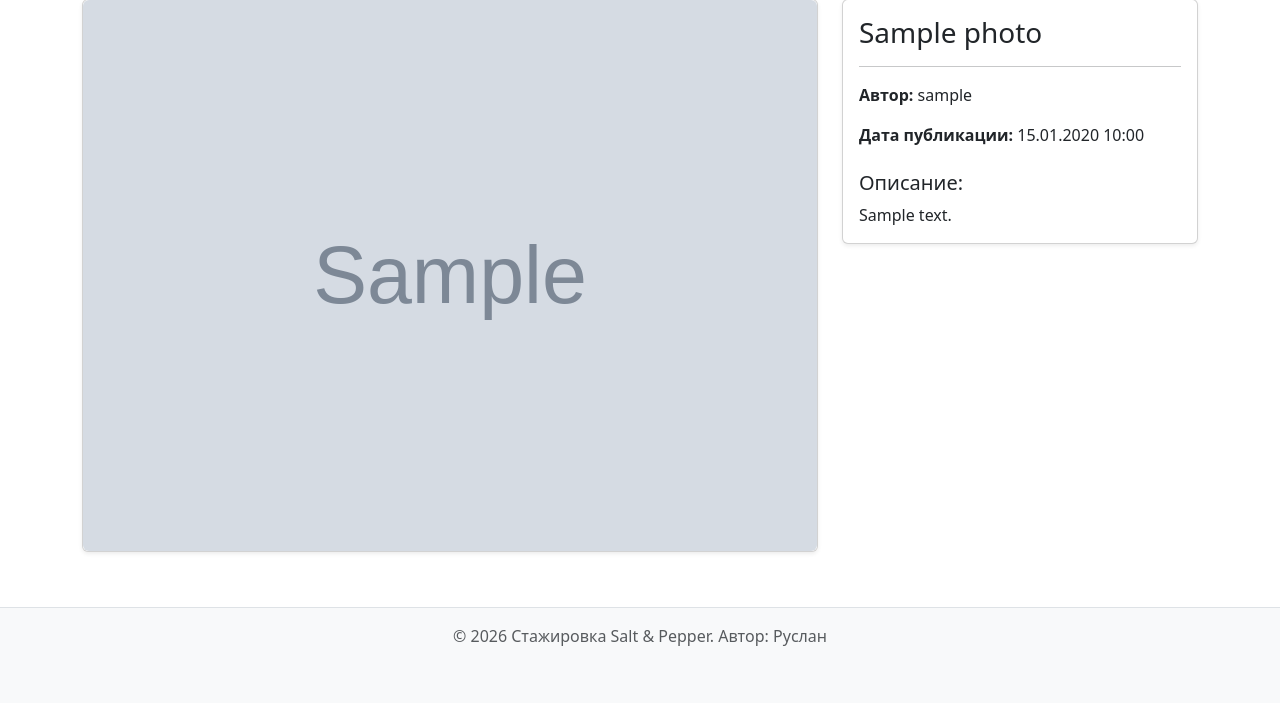
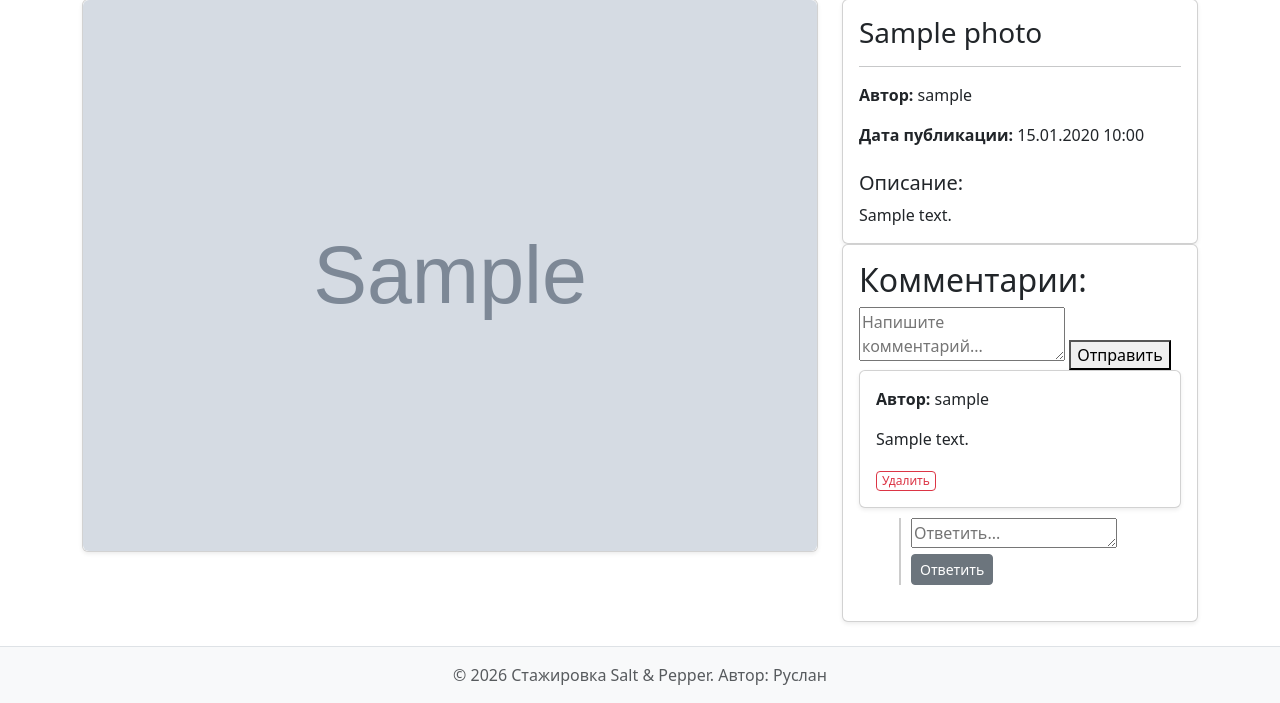
Before and after one commit to Rruslan06/snp-photocontest, a Django app: page /photo/1/ in a window 1280 px wide. Shown: the part 136-839 px from the top of the page. Before the commit the page ends 782 px from the top, so only its background shows below. Run offline with Django 5.2, Linux system fonts and the light colour scheme; a user stored in the database is signed in; tables that the repository leaves empty hold one stand-in row (values such as "Sample post"); grey boxes marked "Sample" are stand-in pictures; some libraries are stand-ins or nearby versions.

Commit message:
Feat: Add comment system with 2-level nesting and deletion

```diff
--- a/models_app/models/comment.py
+++ b/models_app/models/comment.py
@@ -9,7 +9,7 @@ class Comment(models.Model):
     author = models.ForeignKey(settings.AUTH_USER_MODEL, on_delete=models.CASCADE, related_name='comments', verbose_name="Автор")
     photo = models.ForeignKey(Photo, on_delete=models.CASCADE, related_name='comments', verbose_name="Фотография")
 
-    parent = models.ForeignKey("self", on_delete=models.CASCADE, blank=True, null=True, verbose_name="Родитель")
+    parent = models.ForeignKey("self", on_delete=models.CASCADE, blank=True, null=True, verbose_name="Родитель", related_name='replies')
 
     def __str__(self):
         return f"Комментарий от:{self.author.username} к Фото:{self.photo.name}" #Хрен знает что лучше пока выводить
--- a/site_app/templates/site_app/detail.html
+++ b/site_app/templates/site_app/detail.html
@@ -34,6 +34,77 @@
                 </p>
             </div>
         </div>
+
+        <div class="card shadow-sm">
+            <div class="card-body">
+
+                <h2>Комментарии:</h2>
+
+                {% if request.user.is_authenticated %}
+
+                <form method="POST" action="{% url 'site_app:add_comment' photo.pk %}">
+                    {% csrf_token %}
+
+                    <textarea name="text" placeholder="Напишите комментарий..."></textarea>
+
+
+                    <button type="submit">Отправить</button>
+                </form>
+                {%else%}
+                {%endif%}
+
+
+                {% for comment in comments %}
+    <!-- 1. ГЛАВНЫЙ КОММЕНТАРИЙ -->
+    <div class="card shadow-sm mb-2">
+        <div class="card-body">
+            <p class="card-text"><strong>Автор:</strong> {{ comment.author.username }} </p>
+            <p class="card-text">{{ comment.text }}</p>
+
+            <!-- Кнопка удаления ГЛАВНОГО коммента (проверяем comment) -->
+            {% if request.user == comment.author and not comment.replies.all %}
+            <form method="POST" action="{% url 'site_app:delete_comment' comment.pk %}" style="display: inline;">
+                {% csrf_token %}
+                <button type="submit" class="btn btn-sm btn-outline-danger" style="padding: 0 5px; font-size: 12px;">Удалить</button>
+            </form>
+            {% endif %}
+        </div>
+    </div>
+
+    <!-- 2. БЛОК ОТВЕТОВ -->
+    <div style="margin-left: 40px; border-left: 2px solid #ccc; padding-left: 10px; margin-bottom: 20px;">
+
+        <!-- Цикл по ответам -->
+        {% for reply in comment.replies.all %}
+            <div class="mb-2">
+                <p class="mb-0"><strong>{{ reply.author.username }}</strong>: {{ reply.text }}</p>
+
+
+                <!-- Ответам не нужно проверять replies.all, так как у них не бывает внуков -->
+                {% if request.user == reply.author %}
+                <form method="POST" action="{% url 'site_app:delete_comment' reply.pk %}" style="display: inline;">
+                    {% csrf_token %}
+                    <button type="submit" class="btn btn-sm btn-outline-danger" style="padding: 0 5px; font-size: 10px;">Удалить</button>
+                </form>
+                {% endif %}
+            </div>
+        {% endfor %}
+
+        <!-- 3. ФОРМА ДЛЯ НОВОГО ОТВЕТА -->
+        {% if request.user.is_authenticated %}
+        <form method="POST" action="{% url 'site_app:add_comment' photo.pk %}" style="margin-top: 10px;">
+            {% csrf_token %}
+            <!-- Передаем ID главного коммента, чтобы бэкенд понял, к чему привязывать ответ -->
+            <input type="hidden" name="parent_id" value="{{ comment.id }}">
+            <textarea name="text" rows="1" placeholder="Ответить..."></textarea>
+            <button type="submit" class="btn btn-sm btn-secondary">Ответить</button>
+        </form>
+        {% endif %}
+
+    </div>
+{% endfor %}
+            </div>
+        </div>
     </div>
 </div>
 {% endblock %}
--- a/site_app/urls.py
+++ b/site_app/urls.py
@@ -18,4 +18,10 @@ urlpatterns = [
     #http:127.0.0.1:8000/upload/
     path('upload/', views.PhotoCreateView.as_view(), name='photo_upload'),
 
+    #http:127.0.0.1:8000/photo/номер PK/comment
+    path('/<int:pk>/comment/', views.add_comment, name="add_comment"),
+
+    #http:127.0.0.1:8000/photo/номер PK/comment
+    path('comment/<int:comment_id>/delete/', views.delete_comment, name='delete_comment'),
+
 ]
--- a/site_app/views.py
+++ b/site_app/views.py
@@ -1,4 +1,4 @@
-from django.shortcuts import render, get_object_or_404 #Нужен чтобы использовать шаблоны(короткий путь) и ошибку 404
+from django.shortcuts import render, get_object_or_404, redirect #Нужен чтобы использовать шаблоны(короткий путь) и ошибку 404
 
 from django.urls import reverse #Как в шаблонах в Питоне используем удобную запись и не хардкордим страницу куда перейти
 
@@ -14,6 +14,7 @@ from django.db.models import Q # Q-объекты для гибких услов
 
 from django.contrib.auth.mixins import LoginRequiredMixin #Миксин для проверки что пользователь авторизован
 
+from django.contrib.auth.decorators import login_required #Декоратор чтобы функиця проверяла что пользователь авторизован
 # Create your views here.
 
 
@@ -63,9 +64,43 @@ class PhotoDetailView(generic.DetailView):
         # Получаем стандартный контекст (в нем уже есть объект из ОсновнойМодели как 'object')
         context = super().get_context_data(**kwargs)
 
-        context['comments'] = Comment.objects.filter(photo=self.object)
+        context['comments'] = Comment.objects.filter(photo=self.object).filter(parent=None).order_by('-date')
 
         return context
+
+
+
+@login_required
+def add_comment(request, pk):
+    if request.method == "POST":
+        photo = get_object_or_404(Photo, pk=pk)
+
+        text = request.POST.get('text')
+
+        parent_id =  request.POST.get('parent_id')
+
+        if text:
+            if parent_id:
+                father = get_object_or_404(Comment, id=parent_id)
+                if father.parent_id:
+                    final_parent = father.parent
+                else:
+                    final_parent = father
+                Comment.objects.create(text=text, author=request.user, photo=photo, parent=final_parent)
+
+            else:
+                Comment.objects.create(text=text, author=request.user, photo=photo)
+    return redirect("site_app:detail_page", pk=pk)
+
+
+@login_required
+def delete_comment(request, comment_id):
+    comment = get_object_or_404(Comment, pk=comment_id)
+    if request.method == "POST":
+        if request.user == comment.author:
+            if not comment.replies.exists():
+                comment.delete()
+    return redirect("site_app:detail_page", pk=comment.photo.pk)
 
 
 
```
